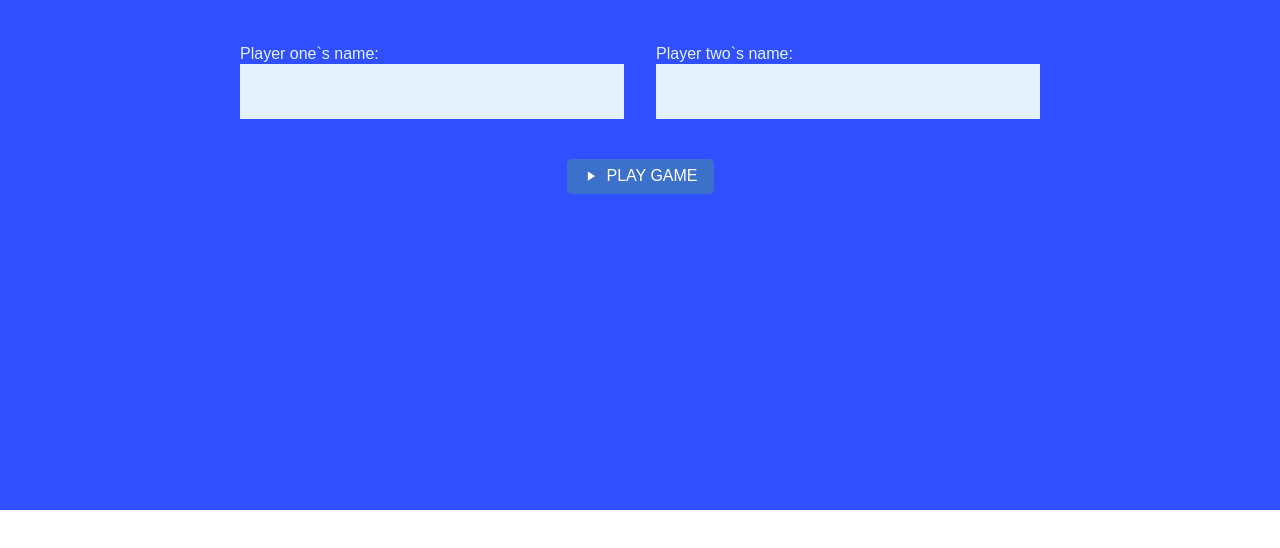
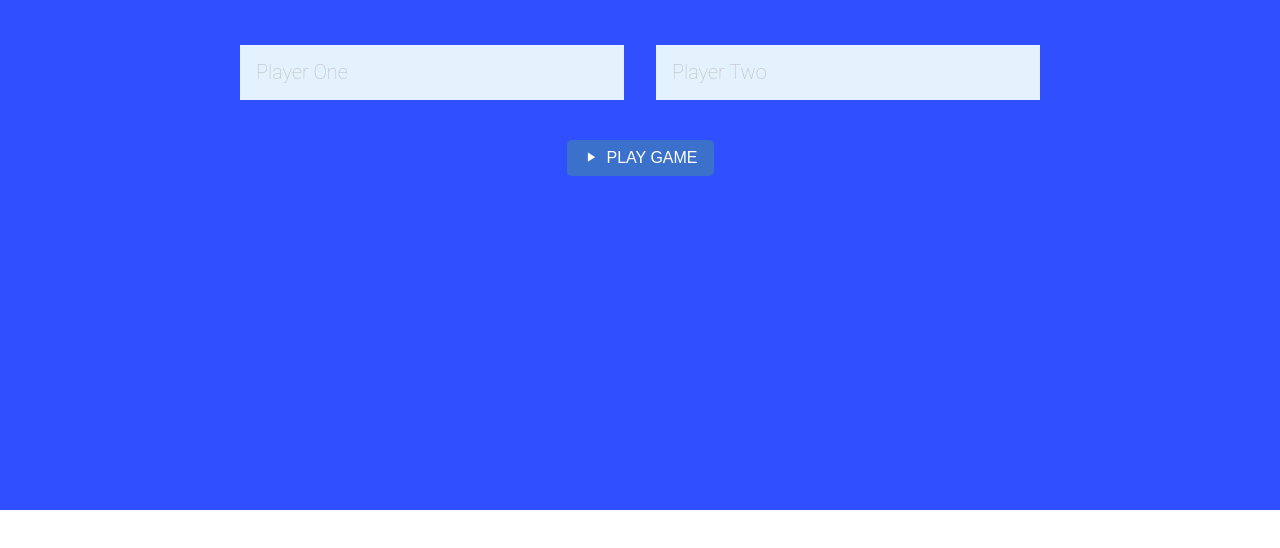
Before and after one commit to catalinbroinas/tic-tac-toe, a plain HTML site: page index.html in a window 1280 px wide. Shown: the part 90-638 px from the top of the page. Drawn offline with Linux system fonts and the light colour scheme.

Commit message:
Add HTML constraints validation and CSS styling  * HTML: required attribute, set min and max length, and placeholders  * CSS: Styled elements to provide user feedback

```diff
--- a/css/style.css
+++ b/css/style.css
@@ -6,6 +6,24 @@ body {
 
 * {
     box-sizing: border-box;
+}
+
+/* Form styling */
+input:invalid {
+    background-color: #FFEBEE;
+}
+
+input:valid {
+    background-color: #E8F5E9;
+}
+
+input:placeholder-shown {
+    background-color: #E3F2FD;
+}
+
+::placeholder {
+    color: #BDBDBD;
+    font-weight: lighter;
 }
 
 input {
@@ -26,15 +44,10 @@ input {
     color: #ffffff;
     font-family: 'Roboto', Arial, sans-serif;
 }
-.label-text {
-    font-size: 1.25rem;
-    font-weight: lighter;
-    color: #E3F2FD;
-}
 .form-control {
     font-size: 1.5rem;
     font-weight: normal;
-    color: #304FFE;
+    color: #332D2D;
 }
 
 /* Spacing */
@@ -193,7 +206,7 @@ input {
     justify-content: center;
     align-items: center;
 }
-.set-name {
+.form-set-name {
     margin: 3rem 0;
     display: flex;
     flex-flow: column wrap;
@@ -224,6 +237,7 @@ input {
 }
 .form-control:focus {
     background-color: white;
+    color: #304FFE;
 }
 
 /* Animation */
@@ -297,7 +311,7 @@ input {
     .cell {
         font-size: 3rem;
     }
-    .set-name {
+    .form-set-name {
         display: flex;
         flex-flow: column wrap;
         align-items: center;
--- a/index.html
+++ b/index.html
@@ -24,29 +24,29 @@
             <!-- Page Title -->
             <h1 class="page-title">Tic Tac Toe</h1>
             <!-- Form -->
-            <section id="set-name" class="set-name">
+            <form id="form-set-name" class="form-set-name">
                 <!-- Row -->
                 <div class="form-row">
                     <!-- Form Control -->
                     <div class="form-group">
-                        <label for="player-one" class="label-text">Player one`s name:</label>
-                        <input type="text" class="form-control" id="player-one">
+                        <input type="text" class="form-control" id="player-one" placeholder="Player One" minlength="3"
+                            maxlength="15" required>
                     </div>
                     <!-- Form Control -->
                     <!-- Form Control -->
                     <div class="form-group">
-                        <label for="player-two" class="label-text">Player two`s name:</label>
-                        <input type="text" class="form-control" id="player-two">
+                        <input type="text" class="form-control" id="player-two" placeholder="Player Two" minlength="3"
+                            maxlength="15" required>
                     </div>
                     <!-- Form Control -->
                 </div>
                 <!-- Row -->
                 <!-- Button -->
-                <button id="apply-btn" class="btn btn-primary" type="button">
+                <button id="apply-btn" class="btn btn-primary" type="submit">
                     Play Game
                     <i class="mdi mdi-play me"></i>
                 </button>
-            </section>
+            </form>
             <!-- Form -->
         </header>
         <!-- Header -->
--- a/js/style.js
+++ b/js/style.js
@@ -382,13 +382,16 @@ function DisplayGame(playerOneName, playerTwoName) {
 
 // Set names of players and start the game
 function CreatePlayers() {
-    const setNamesForm = document.querySelector('#set-name');
+    const setNamesForm = document.querySelector('#form-set-name');
     const playerOneNameInput = document.querySelector('#player-one');
     const playerTwoNameInput = document.querySelector('#player-two');
     const applyButton = document.querySelector('#apply-btn');
 
     applyButton.addEventListener('click', (event) => {
         rippleEffect(event.target);
+    });
+    setNamesForm.addEventListener('submit', (event) => {
+        event.preventDefault();
         setTimeout(() => {
             DisplayGame(playerOneNameInput.value, playerTwoNameInput.value);
             setNamesForm.style.display = 'none';
```
